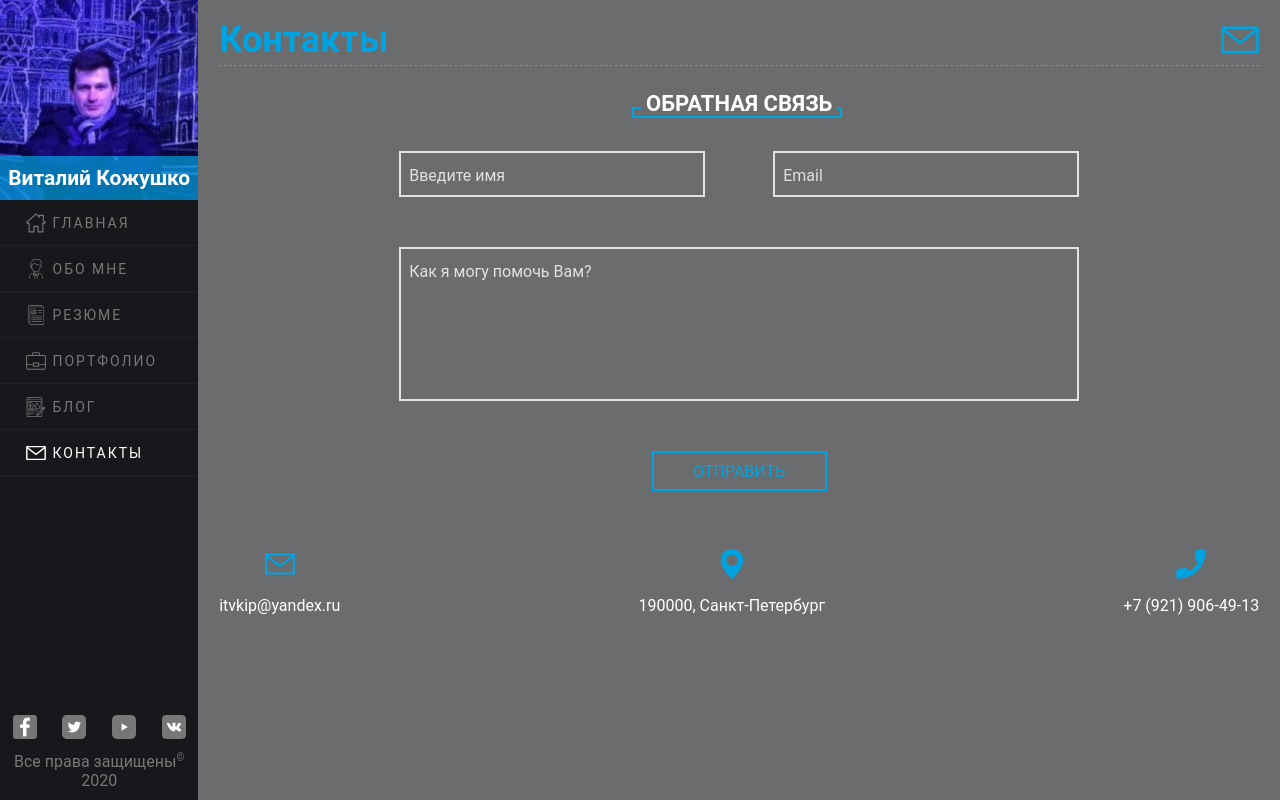
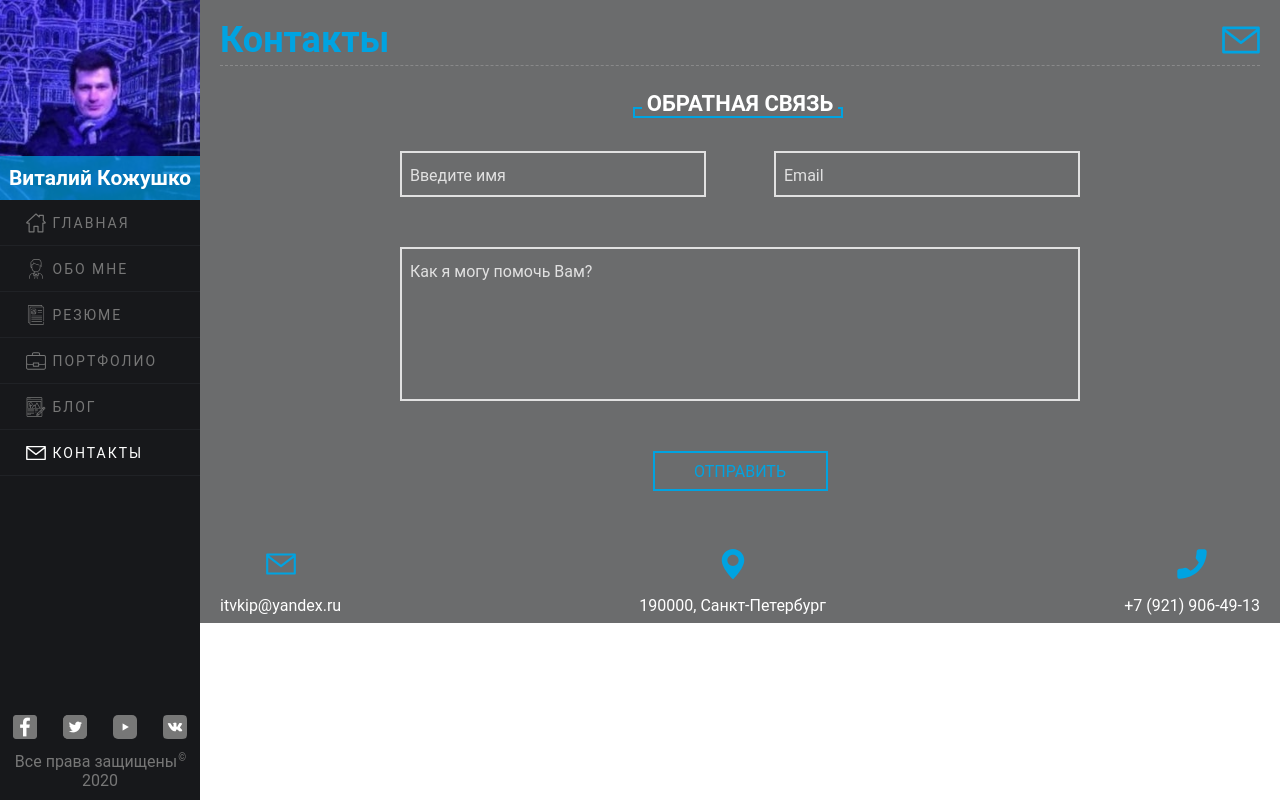
Before and after one commit to pilotvitalik/old_portfolio_part_2, a React (Create React App) app: page /contacts in a window 1280 px wide. Built offline with nearby package versions, Linux system fonts and the light colour scheme.

Commit message:
change styles for wrapper components: navbar and content

```diff
--- a/public/css/style_1907201741.css
+++ b/public/css/style_1907201741.css
@@ -14,7 +14,7 @@ html,
 body,
 #root{
     width: 100%;
-    height: 100%;
+    height: auto;
 	margin: 0;
 	padding: 0;
 }
--- a/src/components/Content/Content.module.css
+++ b/src/components/Content/Content.module.css
@@ -65,7 +65,7 @@
 }
 @media (min-width: 768px){
 	.wrapper{
-		width: 85.2%;
+		margin-left: 200px;
 	}
 }
 @media (min-width: 992px){
--- a/src/components/Navbar/Navbar.module.css
+++ b/src/components/Navbar/Navbar.module.css
@@ -11,6 +11,6 @@
 	.leftNavbar{
 		display: flex;
 		width: 200px;
-		position: relative;
+		position: fixed;
 	}
 }
```
